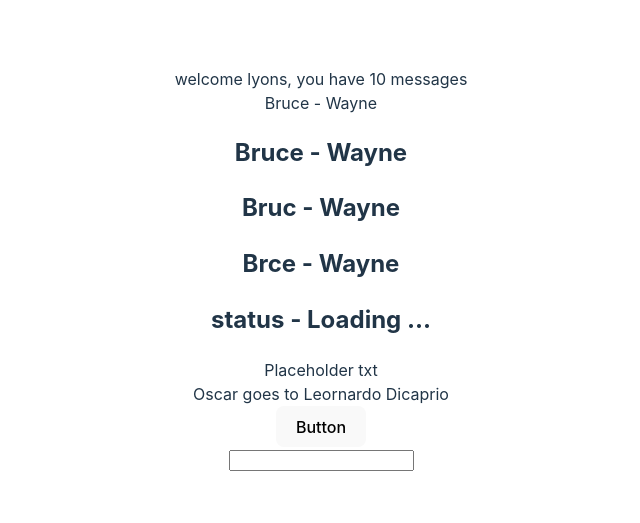
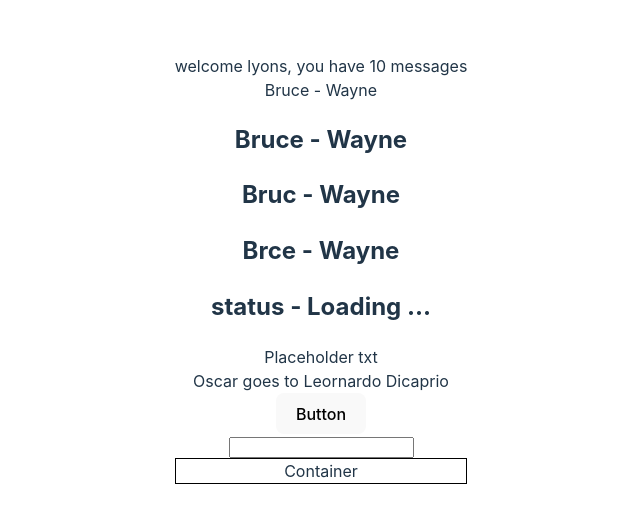
Before and after one commit to Lyonsmasawa/React-TypeScript, a React (Vite) app: page / in a window 1280 px wide. Shown: the part 131-654 px from the top of the page, without its empty margins (319-959 px from the left). Built offline with nearby package versions, Linux system fonts and the light colour scheme.

Commit message:
style props

```diff
--- a/src/App.tsx
+++ b/src/App.tsx
@@ -1,5 +1,6 @@
 import './App.css'
 import Button from './components/Button'
+import Container from './components/Container'
 import { Greet } from './components/Greet'
 import Header from './components/Header'
 import Input from './components/Input'
@@ -41,9 +42,10 @@ function App() {
         </Header>
       </Oscar>
       <Button handleClick={(event, id) => {
-        alert('Button', event, id)
+        alert(event)
       }} />
       <Input value='' handleChange={event => alert(event)}/>
+      <Container styles={{border: '1px solid black'}}/>
     </div>
   )
 }
--- /dev/null
+++ b/src/components/Container.tsx
@@ -0,0 +1,11 @@
+type ContainerProps = {
+    styles: React.CSSProperties
+}
+
+const Container = (props: ContainerProps) => {
+  return (
+    <div style={props.styles}>Container</div>
+  )
+}
+
+export default Container
```
